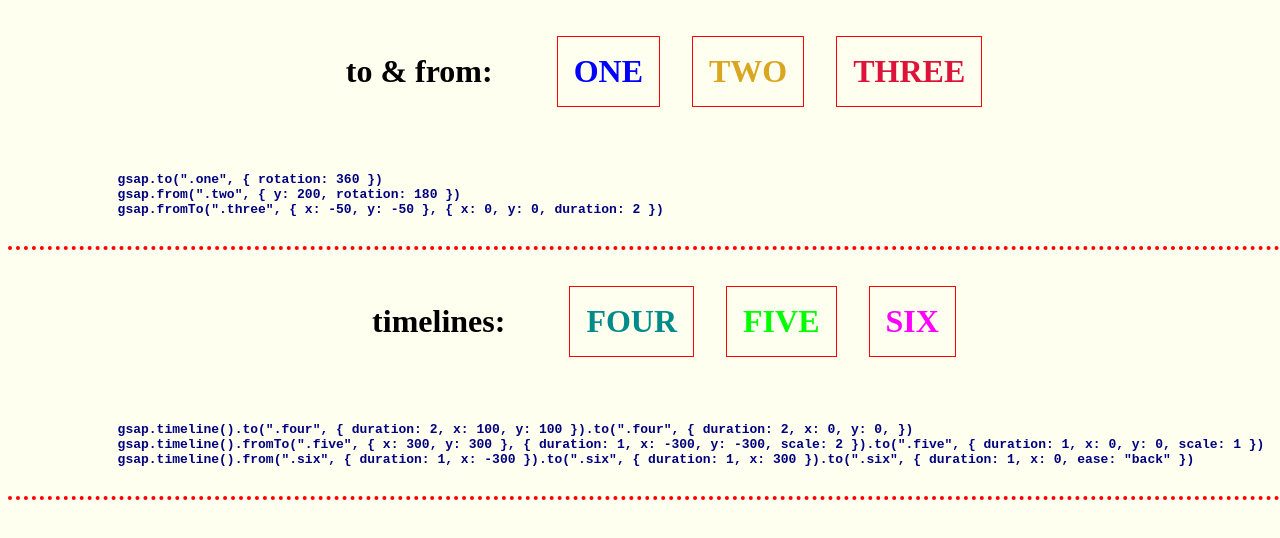
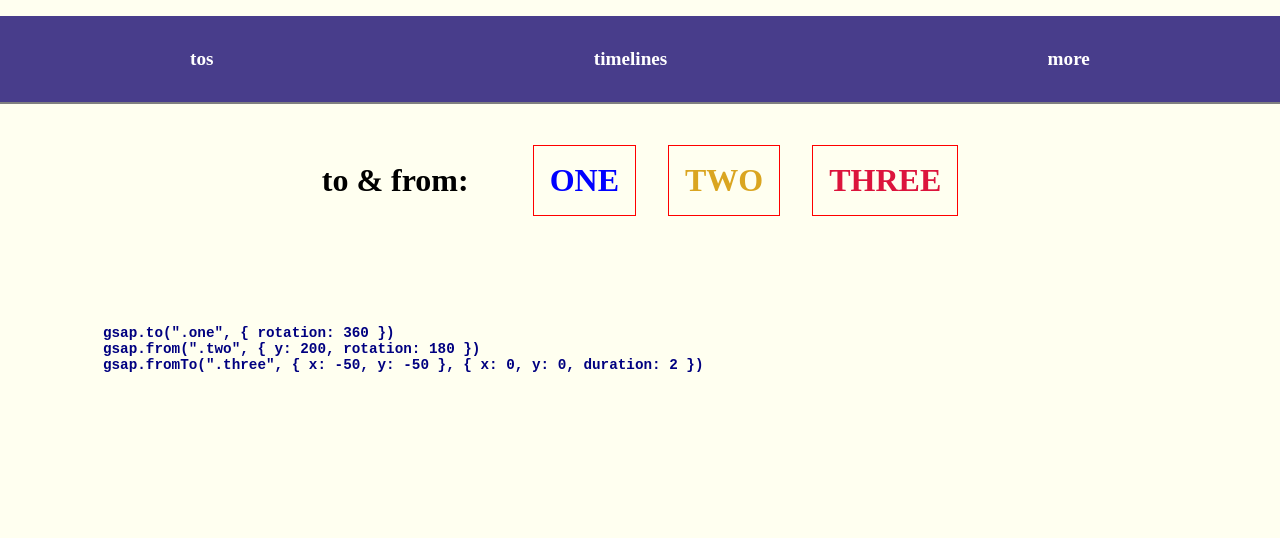
Before and after one commit to JWW127/gsap-study, a React (Vite) app: page / in a window 1280 px wide. Shown: the top 538 px of the page. Built offline with nearby package versions, Linux system fonts and the light colour scheme.

Commit message:
added react router for to isolate examples

```diff
--- a/package.json
+++ b/package.json
@@ -9,9 +9,12 @@
     "preview": "vite preview"
   },
   "dependencies": {
+    "@types/react-router-dom": "^5.3.3",
     "gsap": "^3.11.3",
     "react": "^18.2.0",
-    "react-dom": "^18.2.0"
+    "react-dom": "^18.2.0",
+    "react-router": "^6.8.1",
+    "react-router-dom": "^6.8.1"
   },
   "devDependencies": {
     "@types/react": "^18.0.22",
--- a/src/App.tsx
+++ b/src/App.tsx
@@ -1,15 +1,23 @@
 import './App.css'
 import { To } from './components/To'
 import { Timeline } from './components/Timeline'
+import { BrowserRouter, Routes, Route } from 'react-router-dom'
+import Nav from './components/Nav'
 
 
 function App() {
     //using this to target element
     return (
-        <>
-            <To />
-            <Timeline />
-        </>
+        <BrowserRouter>
+            <>
+                <Nav />
+                <Routes>
+                    <Route path="/" element={<To/>}/>
+                    <Route path="/1" element={<To/>}/>
+                    <Route path="/2" element={<Timeline/>}/>
+                </Routes>
+            </>
+        </BrowserRouter>
     )
 }
 
--- /dev/null
+++ b/src/components/Nav.tsx
@@ -0,0 +1,33 @@
+import { Link } from 'react-router-dom'
+const Nav = () => {
+    return (
+        <nav>
+            <ul className='nav-container'>
+                <li>
+                    <Link to="/1">
+                        <span>
+                        </span>
+                        tos
+                    </Link>
+                </li>
+
+                <li>
+                    <Link to="/2">
+                        <span>
+                        </span>
+                        timelines
+                    </Link>
+                </li>
+                <li>
+                    <Link to="/3">
+                        <span>
+                        </span>
+                        more
+                    </Link>
+                </li>
+            </ul>
+        </nav>
+    );
+};
+
+export default Nav;
--- a/src/index.css
+++ b/src/index.css
@@ -1,9 +1,11 @@
 html {
    box-sizing: border-box;
+    padding: 0;
 }
 
 body {
     background-color: ivory;
+    margin: 0;
 }
 
 .app {
@@ -11,11 +13,35 @@ body {
     justify-content: center;
     align-items: center;
     flex-wrap: wrap;
-    border-bottom: 4px dotted red;
     width: 100vw;
     gap: 2rem;
     margin-top: 1rem;
-    padding: 1rem;
+    height: 36vh;
+}
+
+.nav-container {
+    display: flex;
+    justify-content: space-around;
+    align-items: center;
+    justify-self: center;
+    flex-wrap: wrap;
+    gap: 2;
+    border-bottom: 2px solid gray;
+    width: 100vw;
+    flex-basis: 100%;
+    padding: 2rem;
+    background-color:darkslateblue;
+}
+
+a {
+    text-decoration: none;
+    font-size: 120%;
+    font-weight: bold;
+    color: white;
+}
+
+li {
+    list-style: none;
 }
 
 .one {
@@ -72,6 +98,8 @@ h1 {
 
 pre {
     flex-basis: 100%;
+    text-align: left;
     color: navy;
-    font-weight: bold;
+    font-size: 110%;
+    font-weight: bolder;
 }
```
Also changed, not shown: 2 other files (tests, documents, lock files or other folders).
